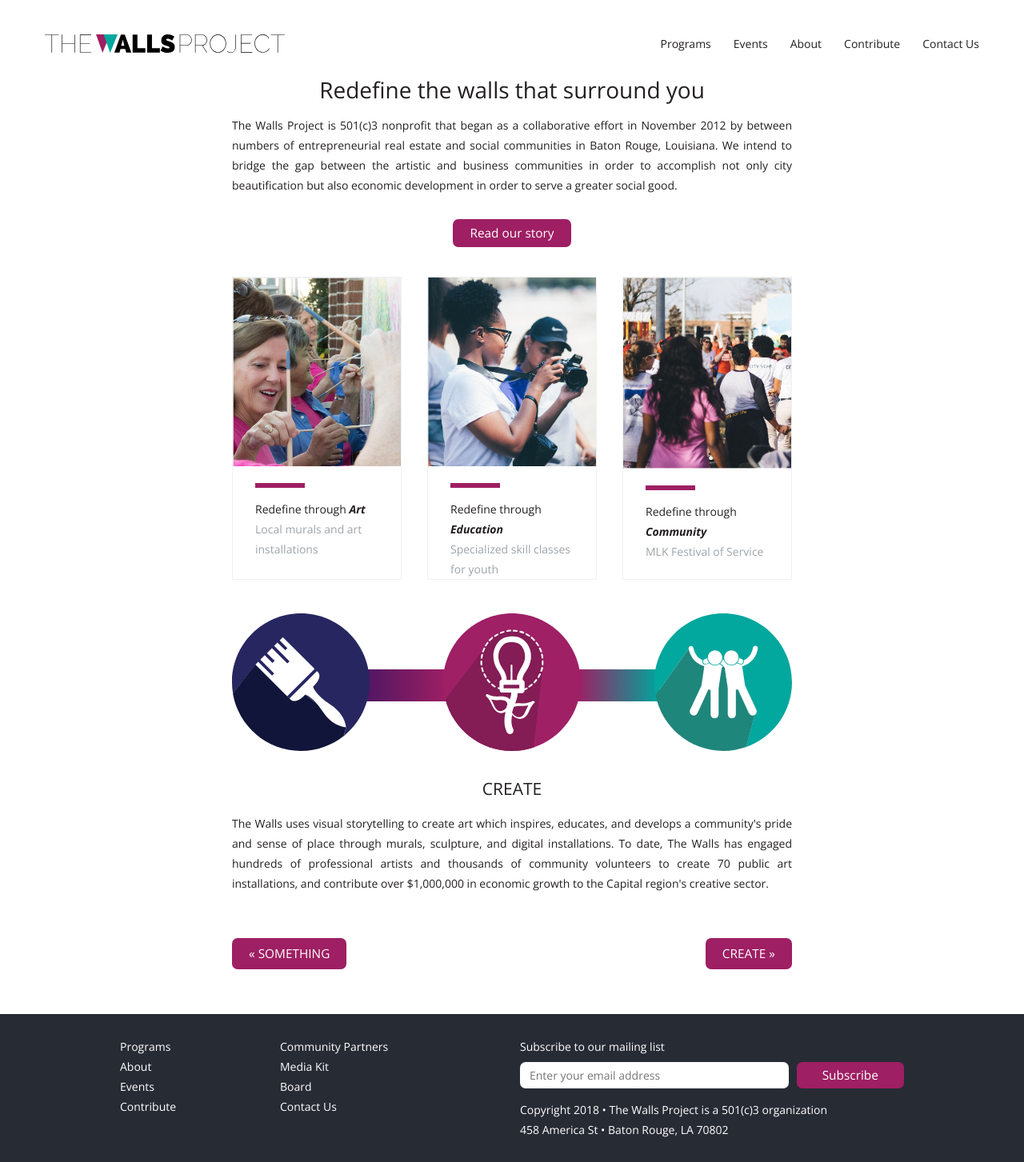
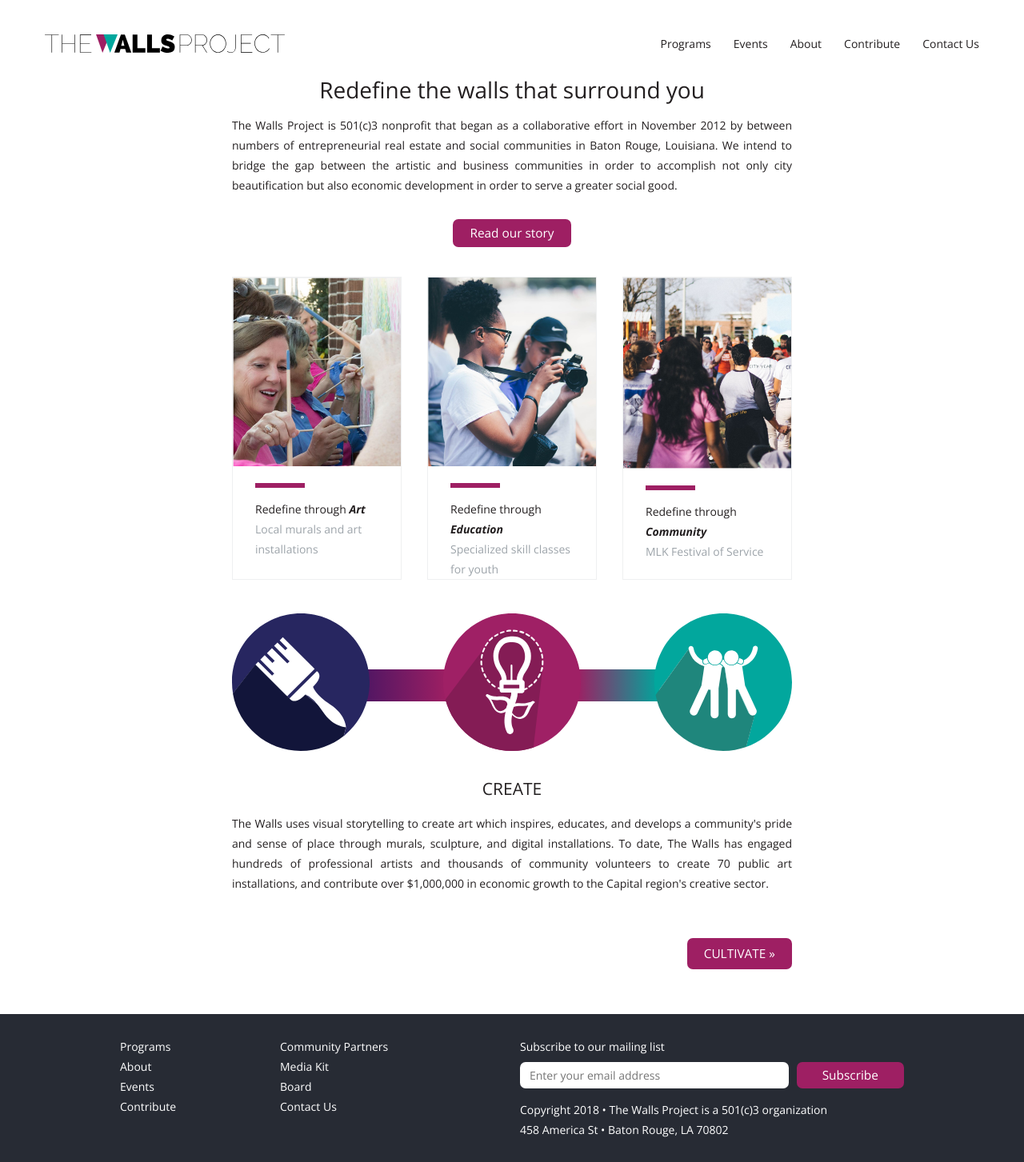
Before and after one commit to TheFuturesFund/walls-site, a Jekyll site: the page built from pages/home.html, in a window 1280 px wide. Shown: the whole page at 80% size. Built offline with Jekyll 4.4.1, drawn with Linux system fonts in a browser that asks for light colours; some of the changed lines change nothing that is shown.

Commit message:
Add method bubbles

```diff
--- a/_includes/method_bubbles.html
+++ b/_includes/method_bubbles.html
@@ -16,6 +16,7 @@
   <p class='justify' id='method-bubbles-text'>The Walls uses visual storytelling to create art which inspires, educates, and develops a community's pride and sense of place through murals, sculpture, and digital installations. To date, The Walls has engaged hundreds of professional artists and thousands of community volunteers to create 70 public art installations, and contribute over $1,000,000 in economic growth to the Capital region's creative sector.</p>
 </div>
 <div class='method-bubbles-buttons'>
-  <button class='btn method-bubbles-button-left'>&laquo; Something</button>
-  <button class='btn method-bubbles-button-right'/>Create &raquo;</button>
+  <button class='btn' id='method-bubbles-button-left'>&laquo; Previous</button>
+  <button class='btn' id='method-bubbles-button-right'/>Next &raquo;</button>
 </div>
+<script src='/scripts/method_bubbles.js'></script>
--- /dev/null
+++ b/scripts/method_bubbles.js
@@ -0,0 +1,65 @@
+var methodBubbleContent = [
+  {
+    title: 'Create',
+    text: "The Walls uses visual storytelling to create art which inspires, educates, and develops a community's pride and sense of place through murals, sculpture, and digital installations. To date, The Walls has engaged hundreds of professional artists and thousands of community volunteers to create 70 public art installations, and contribute over $1,000,000 in economic growth to the Capital region's creative sector."
+  },
+  {
+    title: 'Cultivate',
+    text: 'Through The Futures Fund, a STEAM education and workforce development program, The Walls train middle and high school students for the jobs of the future. The ten-week program is administered every spring and fall by highly trained industry professionals to build a sustainable ecosystem of economic empowerment and development with youth.'
+  },
+  {
+    title: 'Reactivate',
+    text: 'In order to revitalize and reactivate neighborhoods, The Walls empowers the community, initiates artistic engagement, and encourages volunteers from surrounding areas to participate in community driven clean-ups, murals, and enrichment activities.'
+  }
+]
+
+var currentMethodBubblesIndex = 0;
+var methodBubbleTitle = document.getElementById('method-bubbles-title');
+var methodBubbleText = document.getElementById('method-bubbles-text');
+var methodBubbleButtonLeft = document.getElementById('method-bubbles-button-left');
+var methodBubbleButtonRight = document.getElementById('method-bubbles-button-right');
+
+function renderCurrentMethodBubbleInfo() {
+  var content = methodBubbleContent[currentMethodBubblesIndex];
+
+  methodBubbleTitle.innerHTML = content.title;
+  methodBubbleText.innerHTML = content.text;
+
+  var previousContent = methodBubbleContent[currentMethodBubblesIndex - 1];
+  var nextContent = methodBubbleContent[currentMethodBubblesIndex + 1];
+
+  if (previousContent) {
+    methodBubbleButtonLeft.innerHTML = "&laquo; " + previousContent.title;
+    methodBubbleButtonLeft.style.visibility = 'visible';
+  } else {
+    methodBubbleButtonLeft.style.visibility = 'hidden';
+  }
+
+  if (nextContent) {
+    methodBubbleButtonRight.innerHTML = nextContent.title + " &raquo;";
+    methodBubbleButtonRight.style.visibility = 'visible';
+  } else {
+    methodBubbleButtonRight.style.visibility = 'hidden';
+  }
+}
+
+methodBubbleButtonLeft.addEventListener('click', leftButtonClicked);
+methodBubbleButtonRight.addEventListener('click', rightButtonClicked);
+
+function leftButtonClicked() {
+  if (currentMethodBubblesIndex <= 0) {
+    return;
+  }
+  currentMethodBubblesIndex = currentMethodBubblesIndex - 1;
+  renderCurrentMethodBubbleInfo();
+}
+
+function rightButtonClicked() {
+  if (currentMethodBubblesIndex >= 2) {
+    return;
+  }
+  currentMethodBubblesIndex = currentMethodBubblesIndex + 1;
+  renderCurrentMethodBubbleInfo();
+}
+
+renderCurrentMethodBubbleInfo();
```
